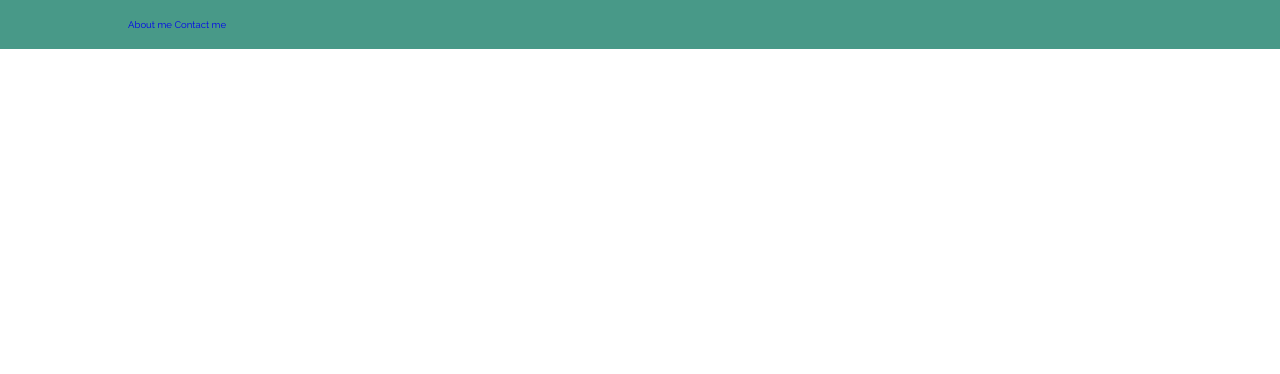
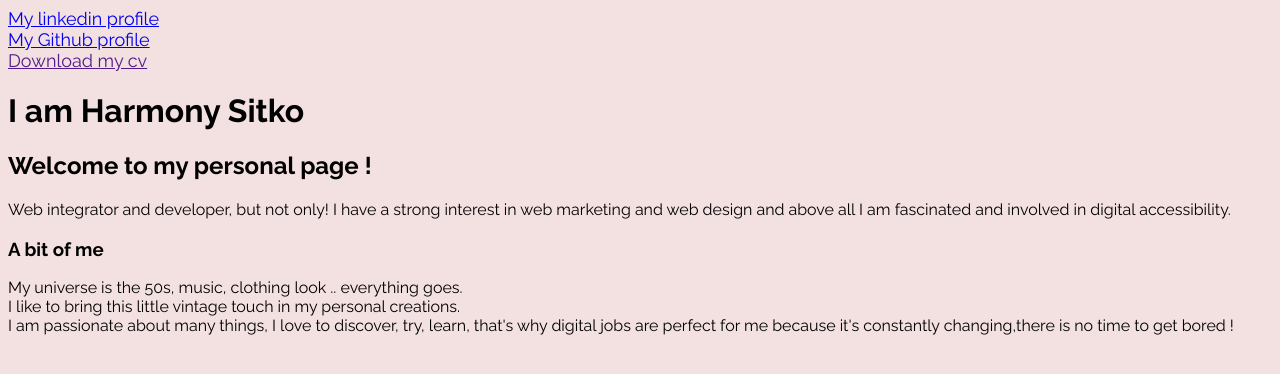
Before and after one commit to monystk/myprojects, a plain HTML site: page index.html in a window 1280 px wide. Drawn offline with Linux system fonts and the light colour scheme.

Commit message:
text du html ok

```diff
--- a/index.html
+++ b/index.html
@@ -10,33 +10,51 @@
 </head>
 <body>
 
-    <!--header design-->
     <header class="header">
-        <nav class="navbar">
-            <a href="#about me">About me </a>
-            <a href="#Contact me">Contact me</a>
-        </nav>
+
+        <a href="https://www.linkedin.com/in/harmony-sitko/"> My linkedin profile</a>
+
+        <div class="github">
+        <a href="https://github.com/monystk"> My Github profile</a>
+  </div>
+
+        <div class="cv">
+        <a href="" target="_blank">Download my cv </a>
+  </div>
+
+
+
     </header>
 
 
 
+<main>
 
-
-    <!---->
-
-
-
-
-    <div class="container_home">
-        <h1>Welcome to my personal page !</h1>
-        <h2> </h2>
-
-
+    <div class="presentation-1">
+        <h1>I am Harmony Sitko</h1>
+        <h2> Welcome to my personal page ! </h2>
 
     </div>
 
 
+    <div class="presentation-2">
 
+        <p>Web integrator and developer, but not only!
+            I have a strong interest in web marketing and web design and above all I am fascinated and involved in digital accessibility. </p>
+
+    </div>
+
+    <div class="presentation-3">
+
+        <h3> A bit of me</h3>
+        <p>My universe is the 50s, music, clothing look .. everything goes.<br>
+            I like to bring this little vintage touch in my personal creations.<br>
+
+            I am passionate about many things, I love to discover, try, learn, that's why digital jobs are perfect for me because it's constantly changing,there is no time to get bored ! </p>
+
+    </div>
+
+</main>
 
 </body>
 </html>
--- a/style.css
+++ b/style.css
@@ -1,43 +1,9 @@
 *{
     font-family: 'Raleway', sans-serif;
-    margin:0;
-    padding: 0;
-    box-sizing: border-box;
-    text-decoration: none;
-    border: none;
-    scroll-behavior: smooth;
+    background-color: rgb(243, 224, 224);
 }
 
+.header a {
 
-html{
-    font-size: 60%;
-    overflow: hidden;
+font-size: large;
 }
-
-.header{
-    position: fixed;
-    top:0;
-    left: 0;
-    width:100%;
-    padding:2rem 10%;
-    background-color: rgb(72, 153, 136);
-    display: flex;
-    justify-content: space-between;
-    align-items: center;
-    z-index: 100;
-}
-
-
-
-navbar a{
-    font-size: 1.6rem;
-    margin-left: 4rem;
-    font-style: rgb(81, 72, 201);
-    transition: .4s;
-
-}
-
-navbar a:hover{
-    color: rgb(101, 162, 212);
-
-}
```
